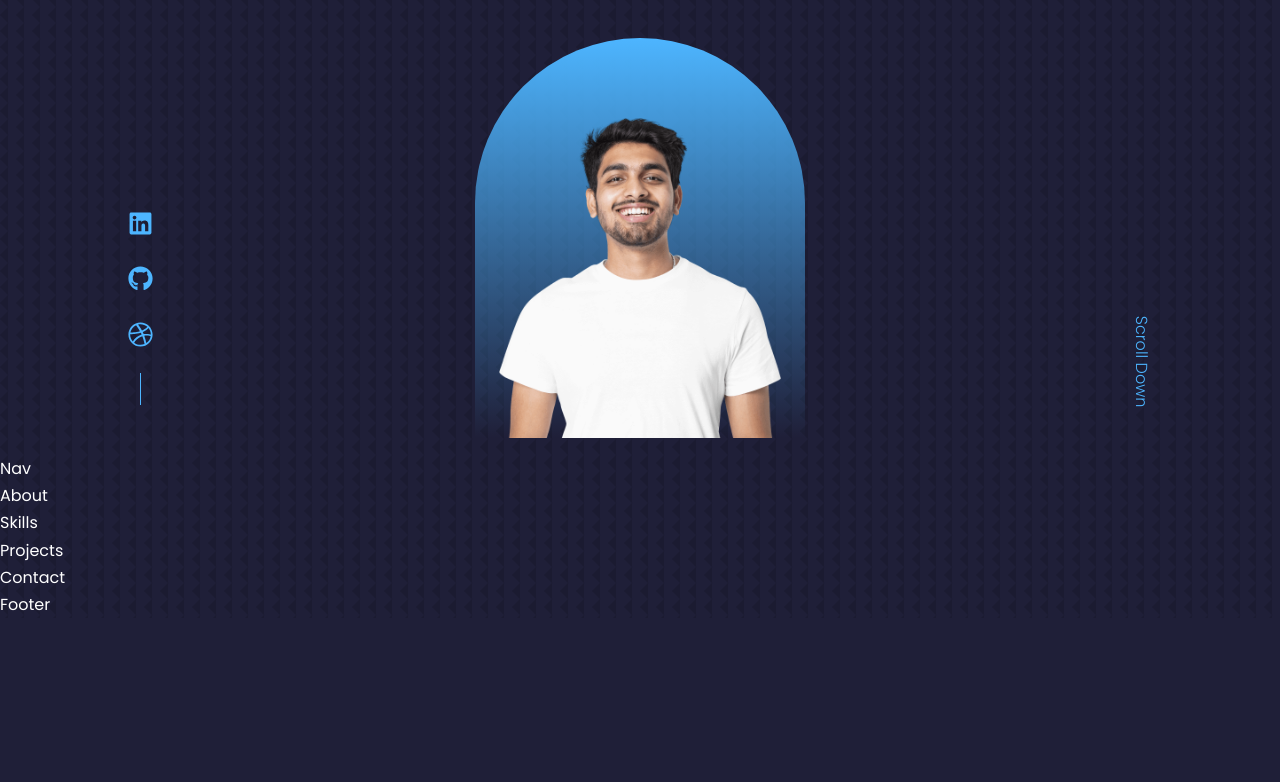
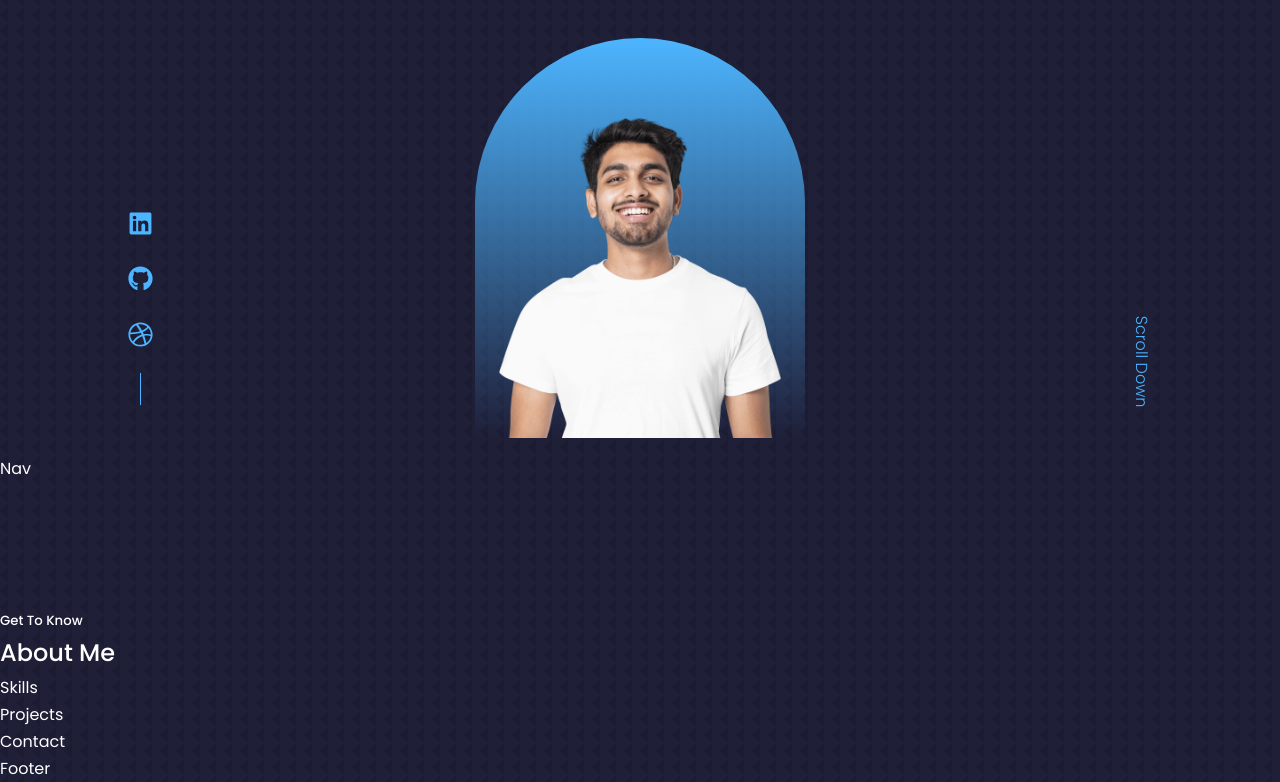
Before and after one commit to omar3060/My-Portfolio, a React (Vite) app: page / in a window 1280 px wide. Shown: the part 345-1127 px from the top of the page. Before the commit the page ends 963 px from the top, so only its background shows below. Built offline with nearby package versions, Linux system fonts and the light colour scheme.

Commit message:
Add TopSection Shared component

```diff
--- a/src/components/about/About.jsx
+++ b/src/components/about/About.jsx
@@ -1,8 +1,13 @@
 import React from 'react'
 import './about.css'
+import TopSection from '../topSection/TopSection'
 function About() {
   return (
-    <div>About</div>
+    <section className="about" id="about">
+      <TopSection heading5="Get To Know" heading2="About Me"/>
+
+    </section>
+
   )
 }
 
--- /dev/null
+++ b/src/components/topSection/TopSection.jsx
@@ -0,0 +1,12 @@
+import React from 'react'
+
+const TopSection = ({heading5, heading2}) => {
+  return (
+    <div className='top_section'>
+      <h5>{heading5}</h5>
+      <h2>{heading2}</h2>
+    </div>
+  )
+}
+
+export default TopSection
```
Also changed, not shown: src/components/topSection/topSection.css (added).
